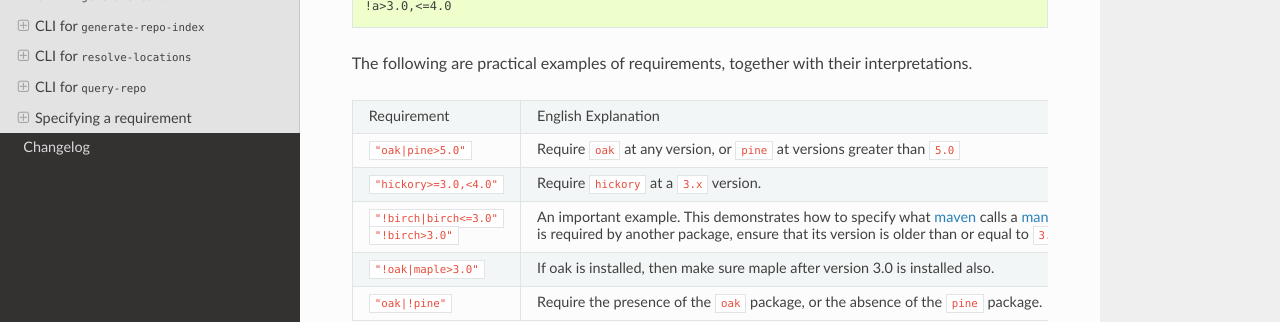
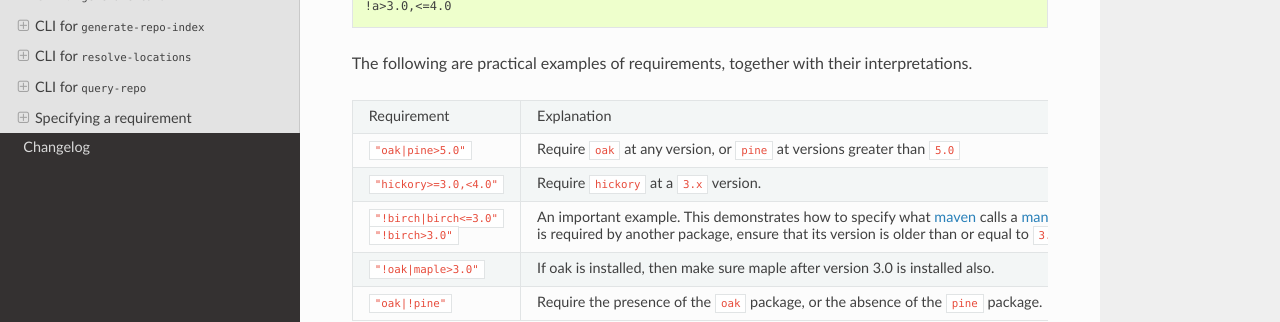
Before and after one commit to djhaskin987/degasolv, a Sphinx documentation site: the page built from docs/command-reference.rst, in a window 1280 px wide and 900 px high, scrolled down 32774 px. Shown: the part 390-712 px from the top of the window. Built offline with Sphinx 7.4.7 and the Read the Docs theme 2.0.0, drawn with Linux system fonts in a browser that asks for light colours.

Commit message:
Get rid of word 'English' in 'English Explanation'

```diff
--- a/docs/command-reference.rst
+++ b/docs/command-reference.rst
@@ -1870,7 +1870,7 @@ The following are practical examples of requirements, together with their
 interpretations.
 
 +-------------------------+---------------------------------------------------+
-| Requirement             | English Explanation                               |
+| Requirement             | Explanation                                       |
 +-------------------------+---------------------------------------------------+
 | ``"oak|pine>5.0"``      | Require ``oak`` at any version, or ``pine`` at    |
 |                         | versions greater than ``5.0``                     |
```
